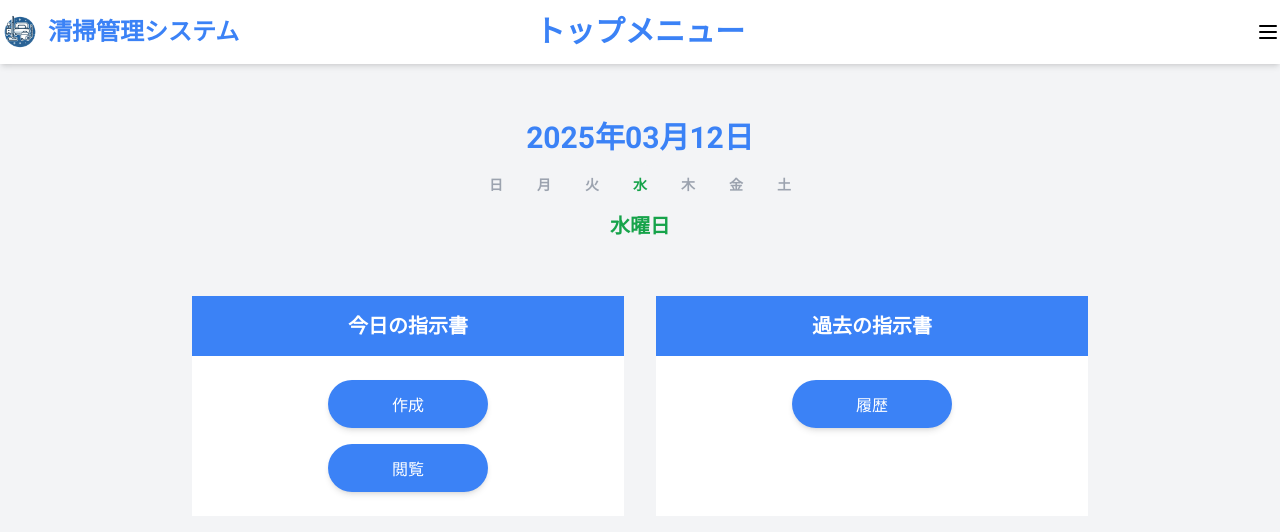
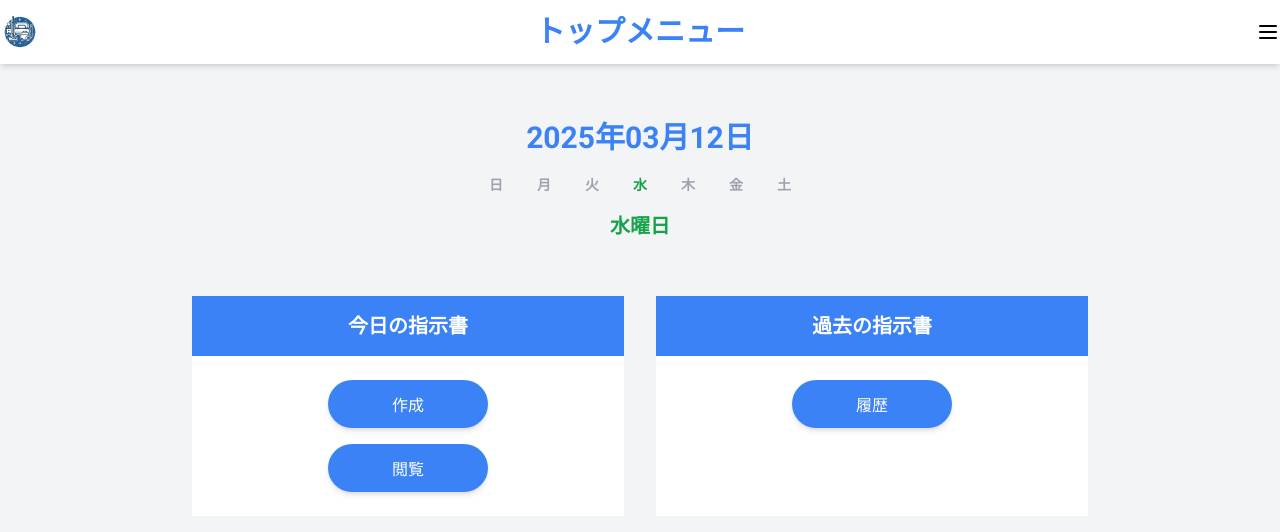
Before and after one commit to Keisuke-MARs/cleaning-management, a Next.js app: page / in a window 1280 px wide. Shown: the top 532 px of the page. Built offline with nearby package versions, Linux system fonts and the light colour scheme; a web font is replaced by a local one.

Commit message:
タイトル削除

```diff
--- a/src/app/components/layout/header-with-menu.tsx
+++ b/src/app/components/layout/header-with-menu.tsx
@@ -35,9 +35,9 @@ export default function HeaderWithMenu({ title }: HeaderWithMenuProps) {
                 {/* 左側のロゴリンク */}
                 <Link href="/" className="flex items-center hover:opacity-75 transition-opacity absolute left-0">
                     <Image src="/icon.png" alt="アイコン" width={40} height={40} className="mr-2" />
-                    <h1 className={`font-bold text-primary font-heading ${isMobile ? "text-md" : "text-2xl"}`}>
+                    {/* <h1 className={`font-bold text-primary font-heading ${isMobile ? "text-md" : "text-2xl"}`}>
                         {isMobile ? "清掃管理システム" : "清掃管理システム"}
-                    </h1>
+                    </h1> */}
                 </Link>
 
                 {/* 中央のタイトル */}
```
